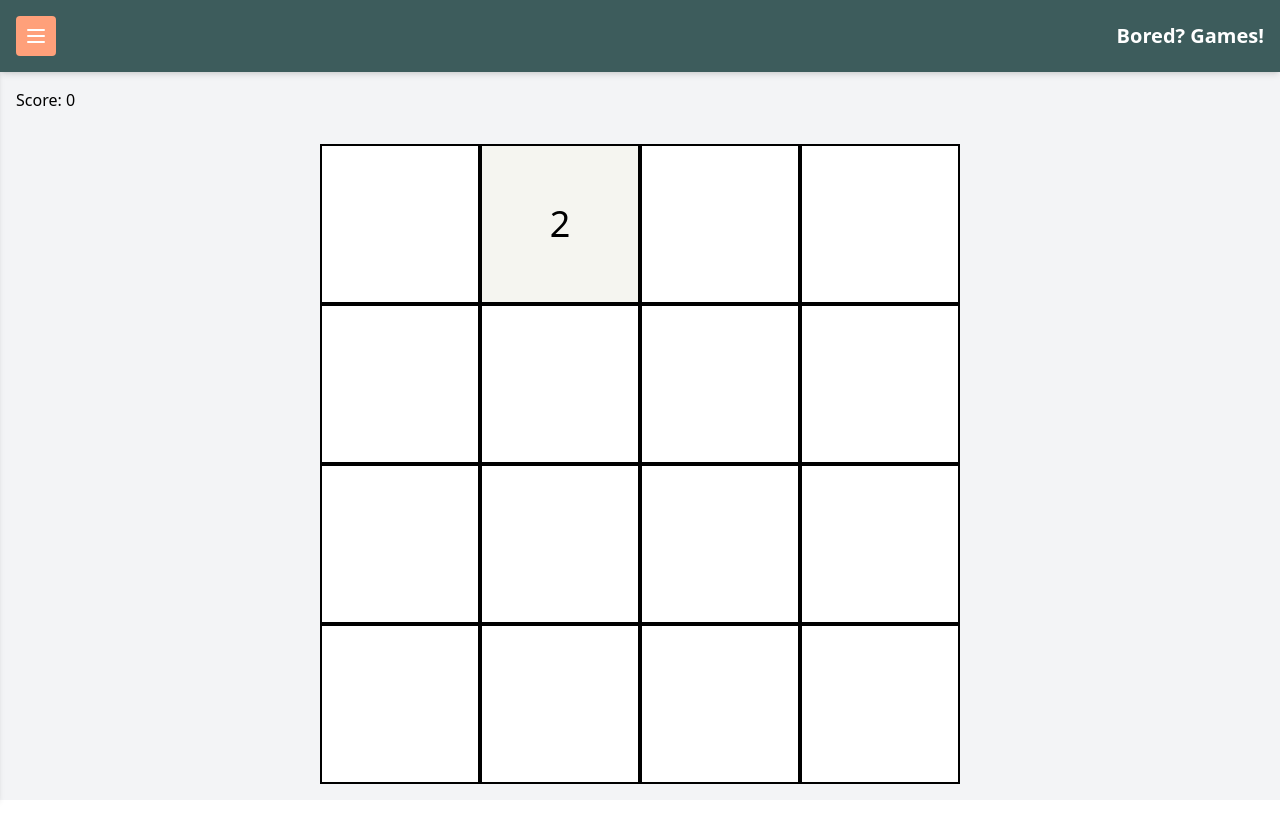
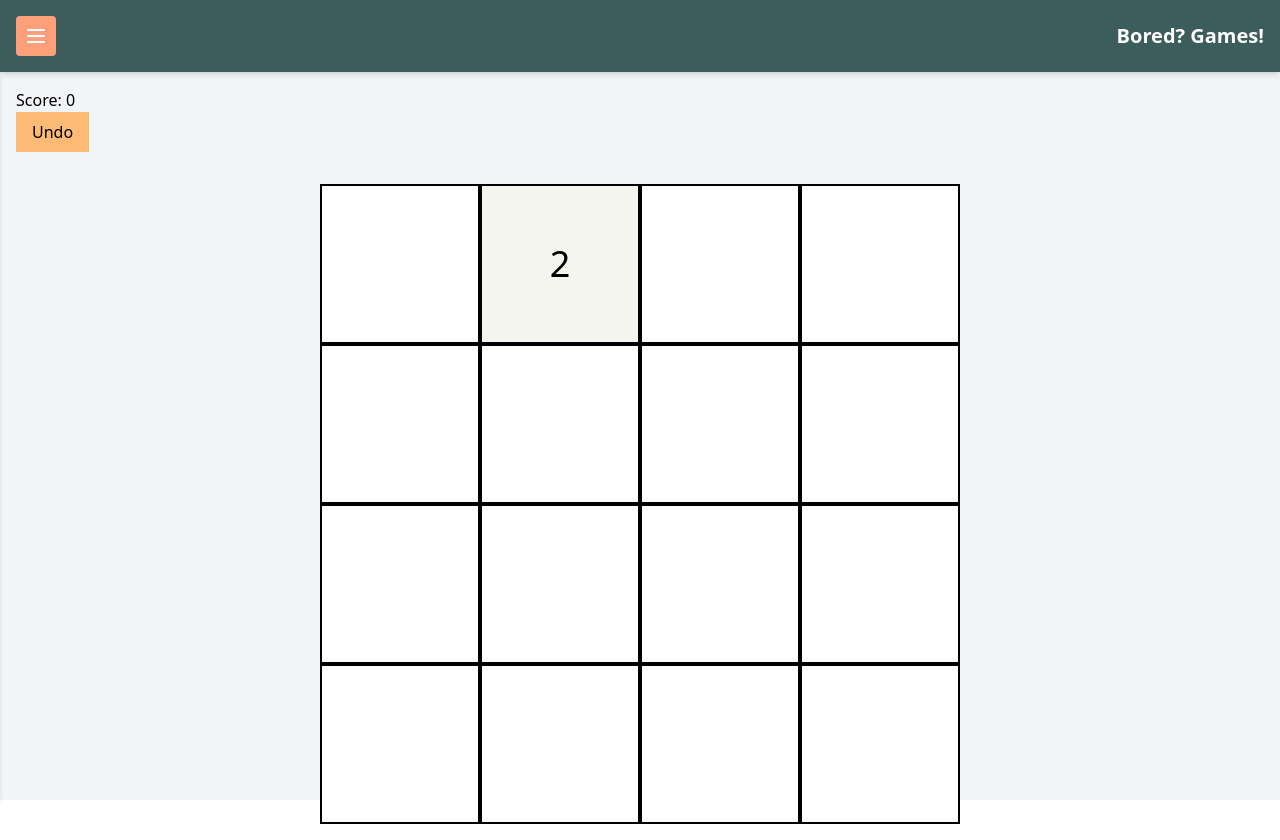
Before and after one commit to ankit-Kumar-4/board-games, a Next.js app: page /2048 in a window 1280 px wide. Before the commit the page ends 800 px from the top, so only its background shows below. Built offline with nearby package versions, Linux system fonts and the light colour scheme.

Commit message:
added undo button to debug vanishing cell issue

```diff
--- a/src/pages/2048.tsx
+++ b/src/pages/2048.tsx
@@ -97,6 +97,7 @@ const Board: React.FC = () => {
     const [score, setScore] = useState(0);
     const matrixRef = useRef(matrix);
     const scoreRef = useRef(score);
+    const [history, setHistory] = useState<{ matrix: SquareValue[], score: number }[]>([]);
 
     function generateNumber(matrix: SquareValue[]) {
         const newCellValue = getNewCellValue();
@@ -160,6 +161,7 @@ const Board: React.FC = () => {
             newMatrix[index] = value;
             setScore(newScore);
             setMatrix(newMatrix);
+            setHistory([...history, { matrix: matrix, score: score }]);
         }
     }
 
@@ -210,6 +212,7 @@ const Board: React.FC = () => {
             newMatrix[index] = value;
             setScore(newScore);
             setMatrix(newMatrix);
+            setHistory([...history, { matrix: matrix, score: score }]);
         }
     }
 
@@ -260,6 +263,7 @@ const Board: React.FC = () => {
             newMatrix[index] = value;
             setScore(newScore);
             setMatrix(newMatrix);
+            setHistory([...history, { matrix: matrix, score: score }]);
         }
     }
 
@@ -310,6 +314,7 @@ const Board: React.FC = () => {
             newMatrix[index] = value;
             setScore(newScore);
             setMatrix(newMatrix);
+            setHistory([...history, { matrix: matrix, score: score }]);
         }
     }
 
@@ -336,6 +341,7 @@ const Board: React.FC = () => {
         if (value > 0) {
             newMatrix[index] = value;
             setMatrix(newMatrix);
+            setHistory([...history, { matrix: newMatrix, score: 0 }]);
         }
     }, []);
 
@@ -361,10 +367,23 @@ const Board: React.FC = () => {
         };
     }, []);
 
+    const undo = () => {
+        console.log('undo clicked', history.length)
+        if (history.length === 0) {
+            return;
+        }
+        const last_step = history.slice(-1)[0];
+        const newHistory = history.slice(0, -1);
+        setMatrix(last_step.matrix);
+        setScore(last_step.score);
+        setHistory(newHistory);
+    }
+
     return (
         <div {...handlers}
         >
             <h1>Score: {score}</h1>
+            <button onClick={undo} className='bg-orange-300 hover:bg-slate-500'>Undo</button>
             <div className="flex flex-col items-center max-h-screen pt-8">
                 <div
                     className="relative select-none"
```
